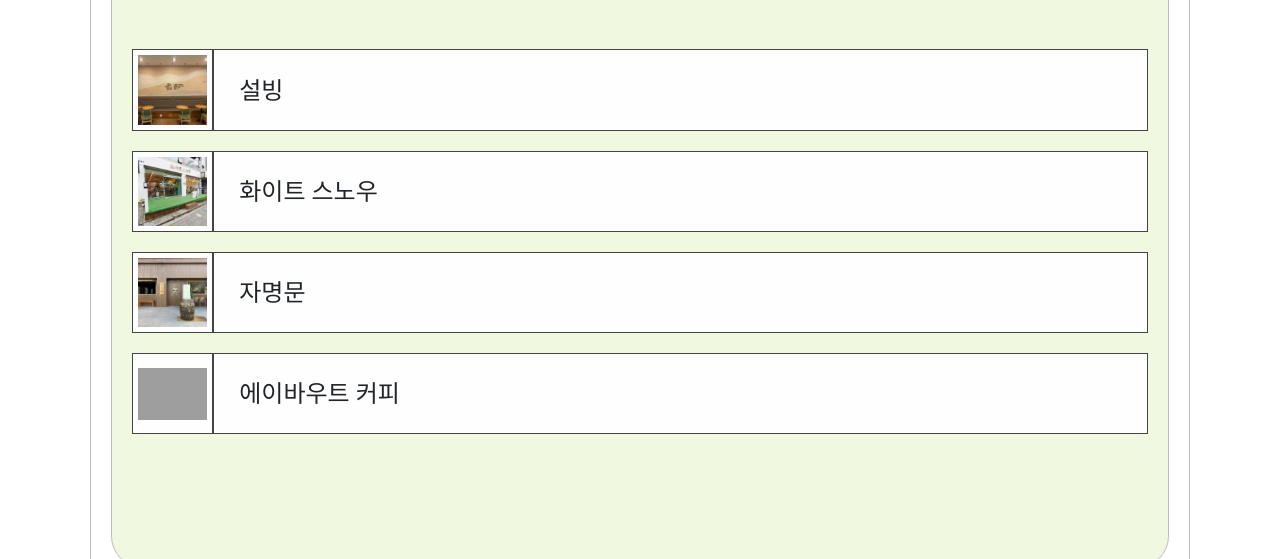
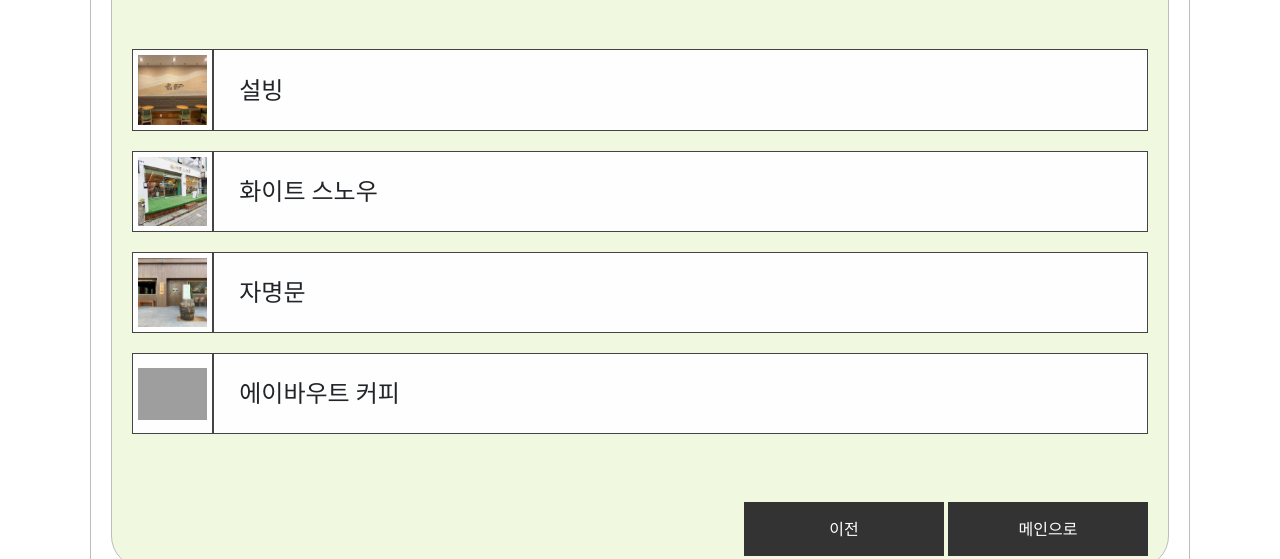
Before and after one commit to EastShineK/OSS_FinalProject_EaTogether, a plain HTML site: page storelist_Dessert.html in a window 1280 px wide. Shown: the part 241-800 px from the top of the page. Drawn offline with nearby package versions, Linux system fonts and the light colour scheme; grey boxes are pictures that could not be loaded; a web font is replaced by a local one.

Commit message:
홈버튼 이전버튼 추가

```diff
--- a/storelist.css
+++ b/storelist.css
@@ -48,3 +48,41 @@
     border-radius: 2em;
     font-family: "jua";
 }
+
+.move {
+	display: inline-block;
+	width: 200px;
+	height: 54px;
+	text-align: center;
+	text-decoration: none;
+	line-height: 54px;
+	outline: none;
+}
+.move::before,
+.move::after {
+	position: absolute;
+	z-index: -1;
+	display: block;
+	content: '';
+}
+.move,
+.move::before,
+.move::after {
+	-webkit-box-sizing: border-box;
+	-moz-box-sizing: border-box;
+	box-sizing: border-box;
+	-webkit-transition: all .3s;
+	transition: all .3s;
+}
+
+.move {
+	background-color: #333;
+	border: 2px solid #333;
+	color: #fff;
+	line-height: 50px;
+}
+.move:hover {
+	background-color: #fff;
+	border-color: #59b1eb;
+	color: #59b1eb;
+}
--- a/storelist_Dessert.html
+++ b/storelist_Dessert.html
@@ -1,21 +1,24 @@
 <!DOCTYPE html>
 <html>
+
 <head>
     <meta charset="utf-8">
     <title>EaTogether-StoreList_Dessert</title>
     <link rel="stylesheet" type="text/css" href="storelist.css">
-        <link href="https://cdn.jsdelivr.net/npm/bootstrap@5.0.1/dist/css/bootstrap.min.css" rel="stylesheet" integrity="sha384-+0n0xVW2eSR5OomGNYDnhzAbDsOXxcvSN1TPprVMTNDbiYZCxYbOOl7+AMvyTG2x" crossorigin="anonymous">
+    <link href="https://cdn.jsdelivr.net/npm/bootstrap@5.0.1/dist/css/bootstrap.min.css" rel="stylesheet"
+        integrity="sha384-+0n0xVW2eSR5OomGNYDnhzAbDsOXxcvSN1TPprVMTNDbiYZCxYbOOl7+AMvyTG2x" crossorigin="anonymous">
     <!--External css-->
     <!--Link of fonts-->
     <meta name="viewport" content="width=device-width, initial-scale=1">
     <style>
-            td{
+        td {
             border: 1px solid #444444;
             padding: 5px;
             background-color: #fffefe;
         }
     </style>
 </head>
+
 <body>
     <div id="jb-container">
         <div id="jb-header">
@@ -59,7 +62,12 @@
                         <p style="font-size: 24px; margin-top: 17px; margin-left: 20px;">에이바우트 커피</p>
                     </td>
                 </tr>
-                </table>
+            </table><br><br>
+
+            <div style="float: right;">
+                <button class="move" onclick="history.back()">이전</button>
+                <button class="move" onclick="location.href='main.html'">메인으로</button>
+            </div>
         </div>
 
         <div id="jb-footer">
```
Also changed, not shown: storelist_ChineseFood.html (+12 -3 lines), storelist_JapaneseFood.html (+13 -3 lines), storelist_KoreaFood.html (+11 -3 lines), storelist_SnackBar.html (+11 -3 lines), storelist_WesternFood.html (+11 -3 lines). Lines whose indentation alone changed are shown as unchanged.
